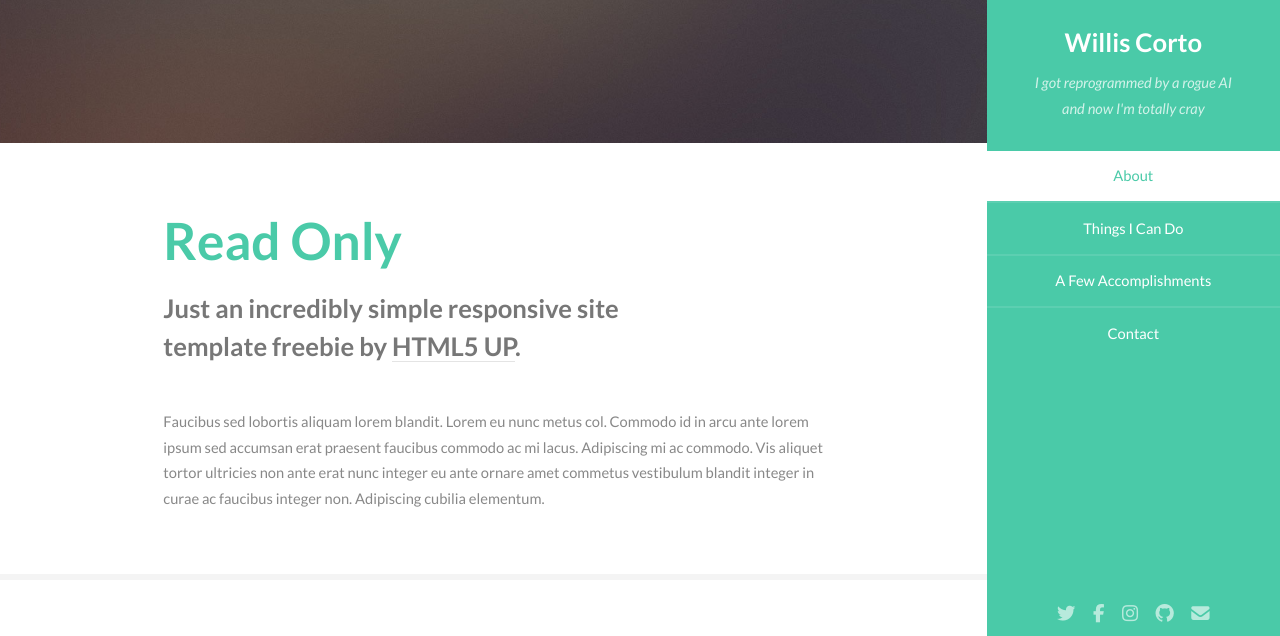
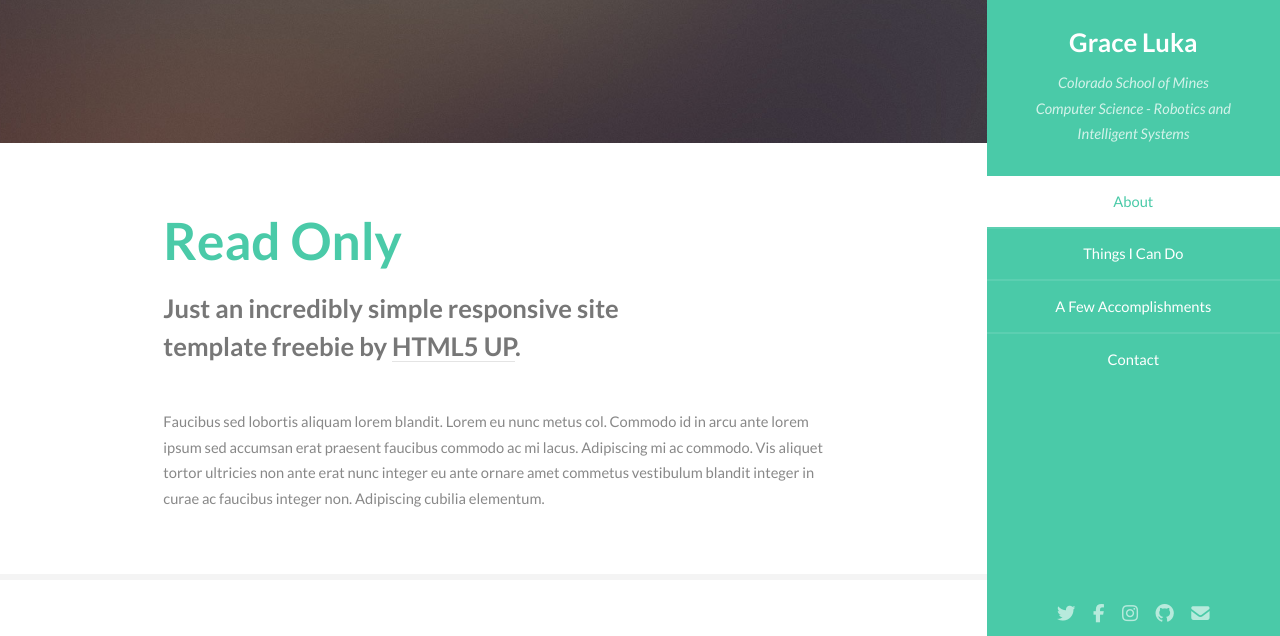
Before and after one commit to grace-luka/grace-luka.github.io, a plain HTML site: page index.html in a window 1280 px wide. Shown: the part 150-786 px from the top of the page. Drawn offline with nearby package versions, Linux system fonts and the light colour scheme.

Commit message:
Changing titles 2

```diff
--- a/index.html
+++ b/index.html
@@ -17,9 +17,9 @@
 			<section id="header">
 				<header>
 					<span class="image avatar"><img src="images/avatar.jpg" alt="" /></span>
-					<h1 id="logo"><a href="#">Willis Corto</a></h1>
-					<p>I got reprogrammed by a rogue AI<br />
-					and now I'm totally cray</p>
+					<h1 id="logo"><a href="#">Grace Luka</a></h1>
+					<p>Colorado School of Mines<br />
+					Computer Science - Robotics and Intelligent Systems</p>
 				</header>
 				<nav id="nav">
 					<ul>
```
